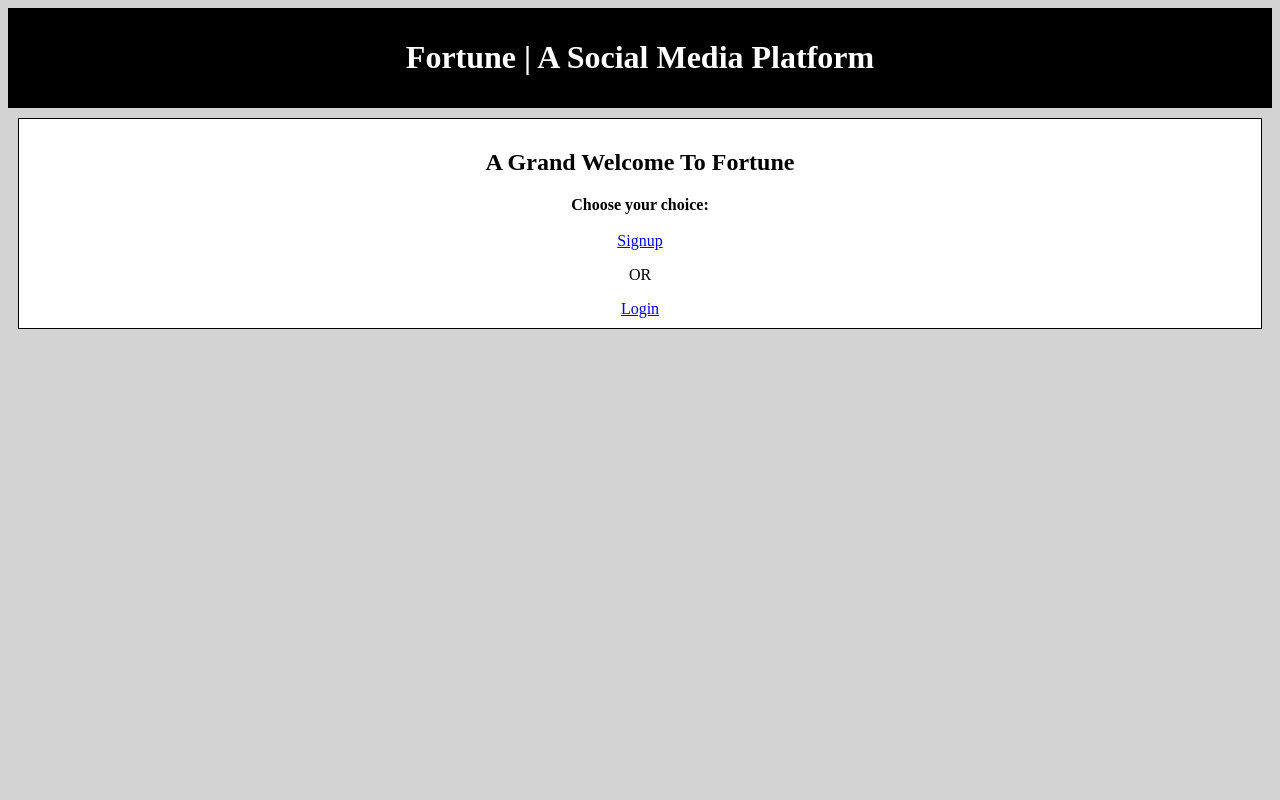
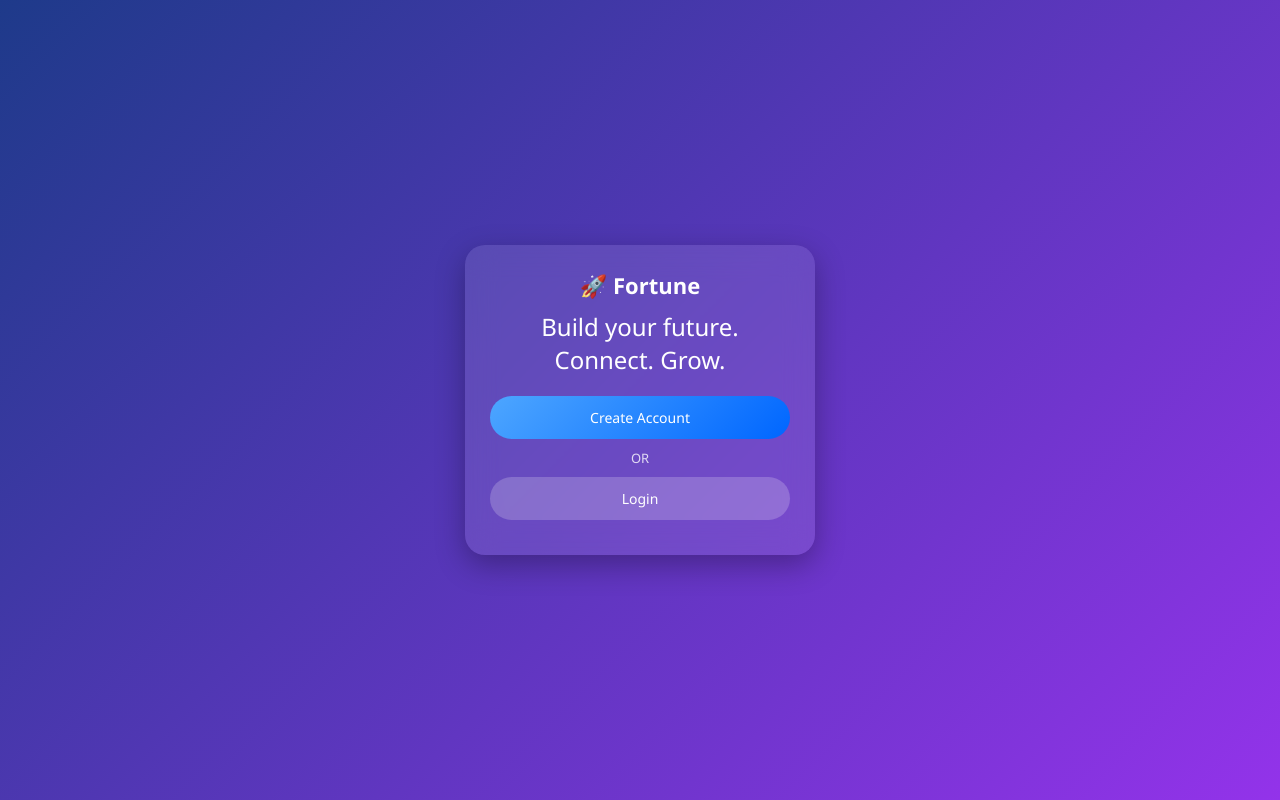
Before and after one commit to shivrajsinghania/Fortune-app, a Flask app: page / in a window 1280 px wide. Run offline with Flask 3, Linux system fonts and the light colour scheme.

Commit message:
Update welcome.html

```diff
--- a/templates/welcome.html
+++ b/templates/welcome.html
@@ -1,47 +1,99 @@
 <!DOCTYPE html>
 <html>
   <head>
+    <title>Fortune.com</title>
+
+    <meta name="viewport" content="width=device-width, initial-scale=1.0">
+
     <style>
-      header {
-        background-color: black;
+      * {
+        margin: 0;
+        padding: 0;
+        box-sizing: border-box;
+        font-family: "Segoe UI", sans-serif;
+      }
+
+      body {
+        min-height: 100vh;
+        background: linear-gradient(135deg, #1e3a8a, #9333ea);
+        display: flex;
+        justify-content: center;
+        align-items: center;
+      }
+
+      .container {
+        width: 100%;
+        max-width: 380px;
+        padding: 15px;
+      }
+
+      .card {
+        background: rgba(255, 255, 255, 0.1);
+        backdrop-filter: blur(15px);
+        border-radius: 20px;
+        padding: 25px;
+        text-align: center;
+        box-shadow: 0 10px 30px rgba(0,0,0,0.3);
         color: white;
-        text-align: center;
-        padding: 10px;
       }
-      body {
-        background-color: lightgrey;
+
+      h1 {
+        font-size: 22px;
+        margin-bottom: 10px;
       }
-      section {
-        border: 1px solid black;
-        background-color: white;
-        margin: 10px;
-        padding: 10px;
+
+      h2 {
+        font-weight: 500;
+        margin-bottom: 20px;
       }
-      .welcomehead {
-        text-align: center;
+
+      .btn {
+        display: block;
+        padding: 12px;
+        margin: 10px 0;
+        border-radius: 25px;
+        text-decoration: none;
+        color: white;
+        font-size: 14px;
+        transition: 0.3s;
       }
-      .choicehead {
-        text-align: center;
+
+      .primary {
+        background: linear-gradient(135deg, #4da6ff, #0066ff);
+      }
+
+      .secondary {
+        background: rgba(255,255,255,0.2);
+      }
+
+      .btn:hover {
+        transform: scale(1.03);
+      }
+
+      p {
+        margin: 10px 0;
+        font-size: 13px;
+        opacity: 0.8;
       }
     </style>
-    <title>Fortune.com</title>
   </head>
+
   <body>
-    <header>
-      <h1>Fortune | A Social Media Platform</h1>
-    </header>
-    <main>
-      <section>
-        <div class="welcomehead">
-          <h2>A Grand Welcome To Fortune</h2>
-        </div>
-        <div class="choicehead">
-          <strong>Choose your choice:</strong>
-          <br><br>
-          <a href="/signup">Signup</a>
-          <p>OR</p>
-          <a href="/login-page">Login</a>
-      </section>
-    </main>
+
+    <div class="container">
+      <div class="card">
+
+        <h1>🚀 Fortune</h1>
+        <h2>Build your future. Connect. Grow.</h2>
+
+        <a href="/signup" class="btn primary">Create Account</a>
+
+        <p>OR</p>
+
+        <a href="/login-page" class="btn secondary">Login</a>
+
+      </div>
+    </div>
+
   </body>
 </html>
```
